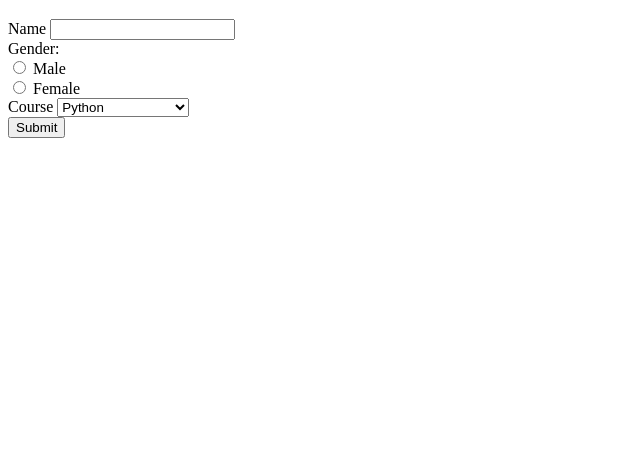
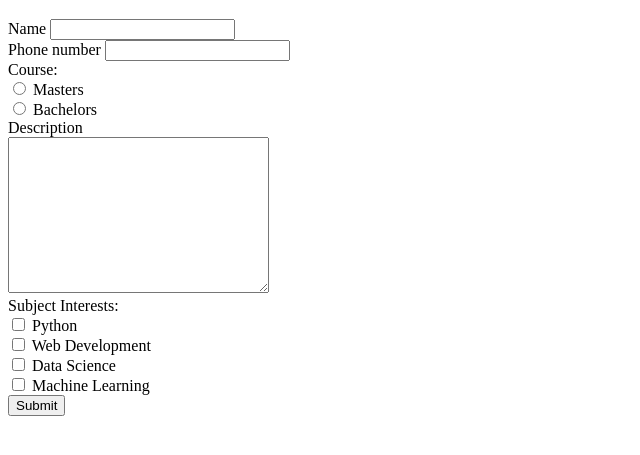
Before and after one commit to varshini-dusa/new-repo, a plain HTML site: page page2.html in a window 1280 px wide. Shown: the part 61-516 px from the top of the page, without its empty margins (0-640 px from the left). Drawn offline with Linux system fonts and the light colour scheme.

Commit message:
form added

```diff
--- a/page2.html
+++ b/page2.html
@@ -9,18 +9,30 @@
       <label for="name">Name</label>
       <input type="text" name="name" id="name" />
       <br />
-      Gender: <br />
-      <input type="radio" id="male" name="gender" value="male" />
-      <label for="male">Male</label><br />
-      <input type="radio" id="female" name="gender" value="female" />
-      <label for="female">Female</label><br />
-      <label for="course">Course</label>
-      <select name="course" id="course">
-        <option value="python">Python</option>
-        <option value="data-science">Data Science</option>
-        <option value="machine-learning">Machine Learning</option>
-        <option value="web-development">Web Development</option>
-      </select>
+      <label for="phone-number">Phone number</label>
+      <input type="number" name="phone-number" id="phone-number" /><br />
+      Course: <br />
+      <input type="radio" id="masters" name="course" value="masters" />
+      <label for="masters">Masters</label><br />
+      <input type="radio" id="bachelors" name="course" value="bachelors" />
+      <label for="bachelors">Bachelors</label><br />
+      <label for="description">Description</label><br />
+      <textarea
+        name="description"
+        id="description"
+        cols="30"
+        rows="10"
+      ></textarea>
+      <br />
+      Subject Interests: <br />
+      <input type="checkbox" name="python" id="python" />
+      <label for="python">Python</label><br />
+      <input type="checkbox" name="web-development" id="web-development" />
+      <label for="web-development">Web Development</label><br />
+      <input type="checkbox" name="data-science" id="data-science" />
+      <label for="data-science">Data Science</label> <br />
+      <input type="checkbox" name="machine-learning" id="machine-learning" />
+      <label for="machine-learning">Machine Learning</label>
       <br />
       <input type="submit" value="Submit" />
     </form>
```
